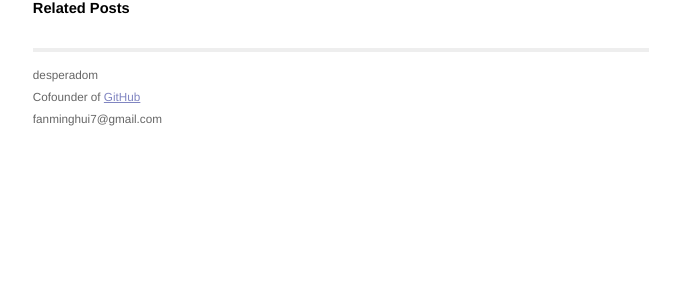
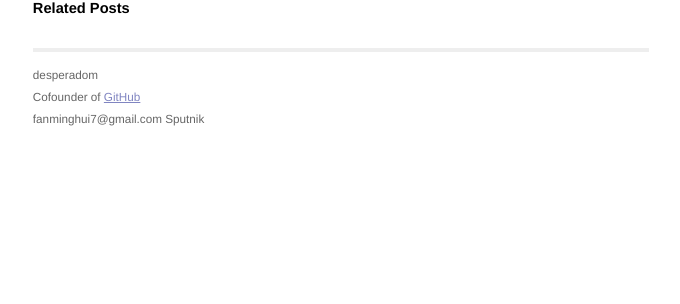
Before and after one commit to Leonalx/Leonalx.github.io, a Jekyll site: the page built from _posts/2014-07-12-start-jekyll.md, in a window 1280 px wide. Shown: the part 436-740 px from the top of the page, without its empty margins (299-979 px from the left). Built offline with Jekyll 4.4.1, drawn with Linux system fonts in a browser that asks for light colours; Markdown is read by kramdown in place of the engine named in the settings.

Commit message:
Update default.html

```diff
--- a/_layouts/default.html
+++ b/_layouts/default.html
@@ -28,7 +28,7 @@
           <p>
             {{ site.github_username }}<br />
             Cofounder of <a href="http://github.com/">GitHub</a><br />
-            {{ site.email }}
+            {{ site.email }} {{site.site_name}}
           </p>
         </div>
     </div>
```
